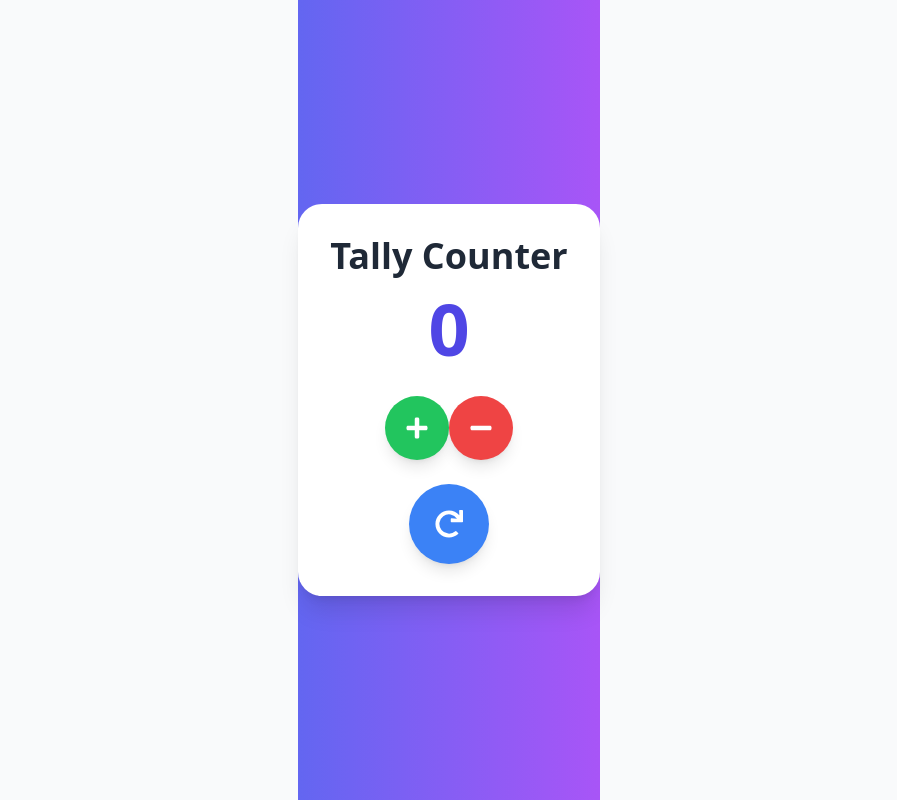
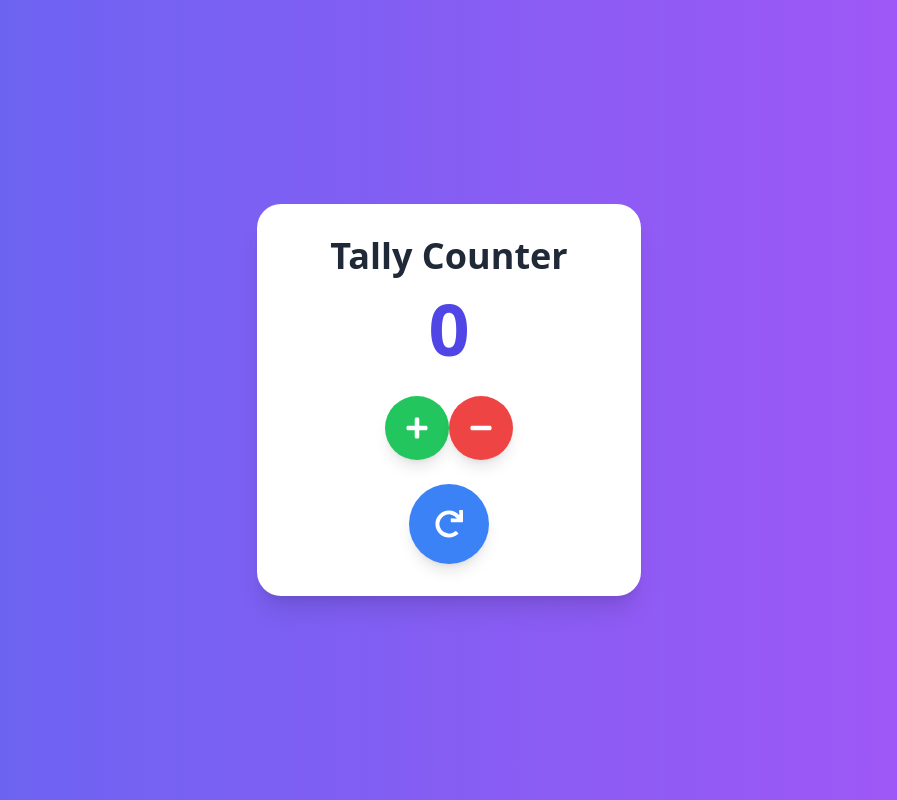
Before and after one commit to m-ahrukh/tally-counter, a Next.js app: page / in a window 1280 px wide. Shown: the whole page, without its empty margins (191-1088 px from the left). Built offline with nearby package versions, Linux system fonts and the light colour scheme.

Commit message:
set background

```diff
--- a/src/app/components/Counter.tsx
+++ b/src/app/components/Counter.tsx
@@ -6,12 +6,10 @@
 export default function Counter() {
   const [count, setCount] = useState(0);
 
-
   const increment = () => setCount(count + 1);
   const decrement = () => setCount(count - 1);
   const reset = () => setCount(0);
   return (
-    <div className="flex items-center justify-center min-h-screen bg-gradient-to-r from-indigo-500 to-purple-500">
     <div className="bg-white dark:bg-gray-900 p-8 rounded-3xl shadow-xl text-center max-w-sm w-full">
       <h1 className="text-4xl font-extrabold text-gray-800 dark:text-white mb-4">
         Tally Counter
@@ -31,6 +29,5 @@
         <FaRedo size={28} />
       </button>
     </div>
-    </div>
   );
 }
--- a/src/app/page.tsx
+++ b/src/app/page.tsx
@@ -1,10 +1,9 @@
-import Image from "next/image";
 import Counter from "./components/Counter";
 import Head from "next/head";
 
 export default function Home() {
   return (
-    <div className="min-h-screen bg-gray-50 dark:bg-gray-900 flex items-center justify-center">
+    <div className="min-h-screen flex items-center justify-center bg-gradient-to-r from-indigo-500 to-purple-500 ">
       <Head>
         <title>Tally Counter</title>
         <meta name="description" content="A simple tally counter built with Next.js" />
```
Lines whose indentation alone changed are shown as unchanged.
